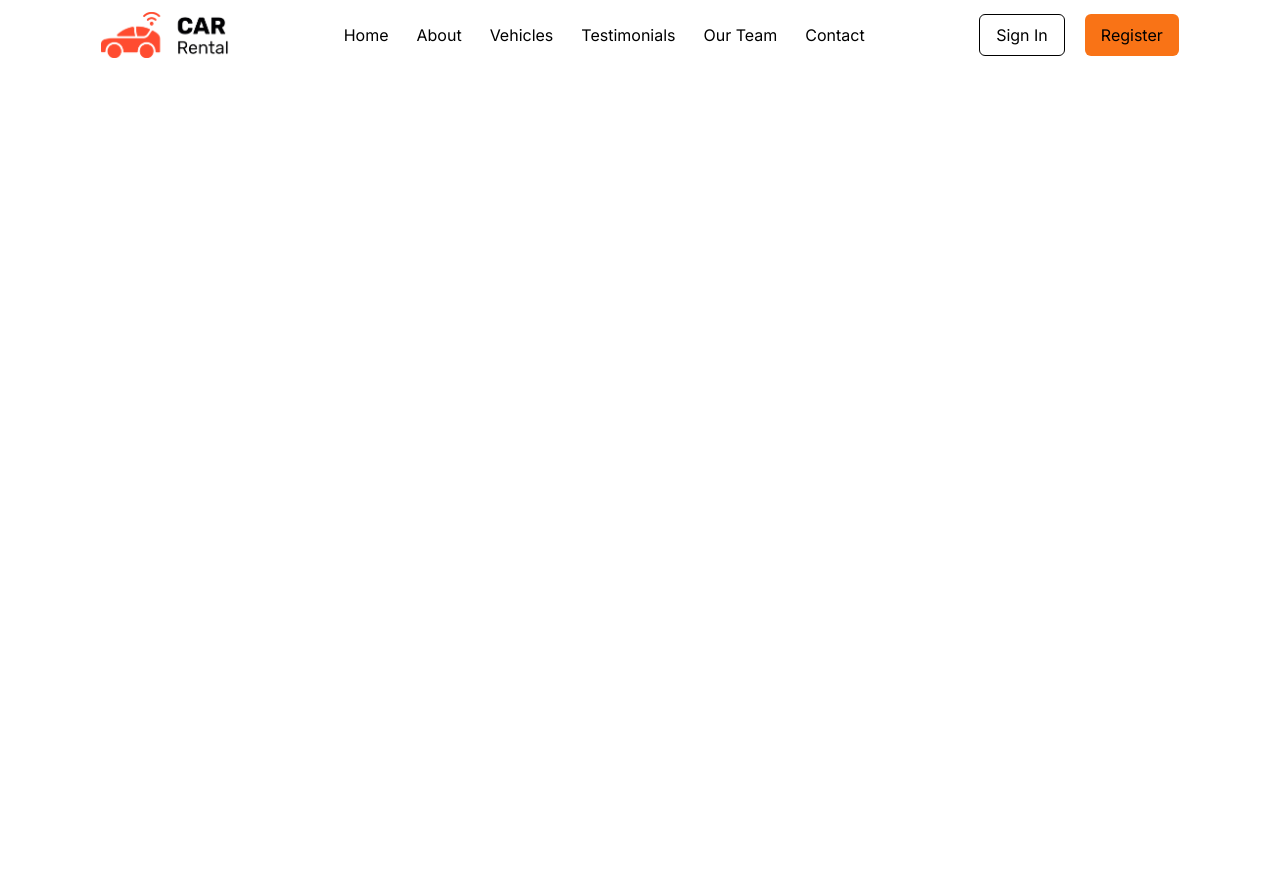
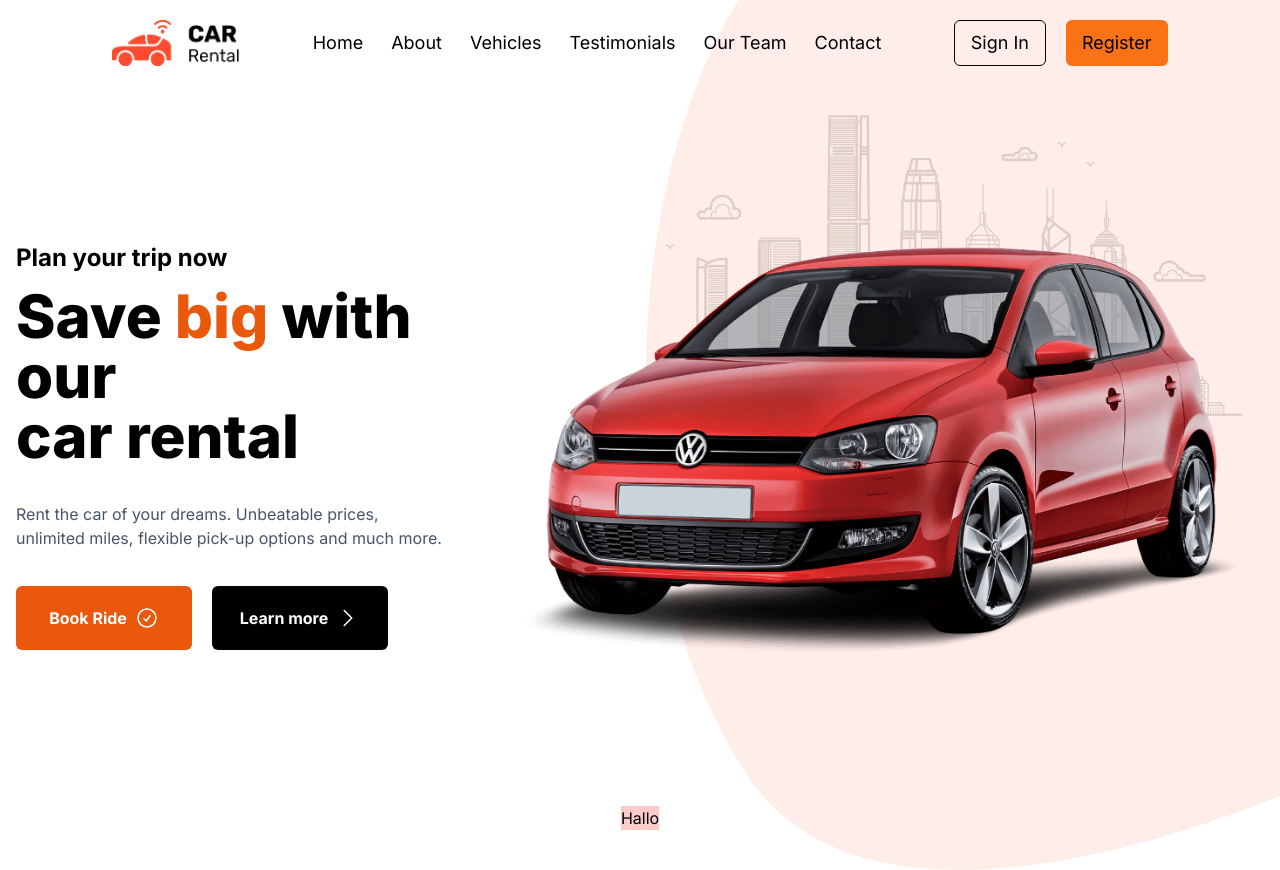
Before and after one commit to JobaF/car-rental, a Next.js app: page / in a window 1280 px wide. Before the commit the page ends 800 px from the top, so only its background shows below. Built offline with nearby package versions, Linux system fonts and the light colour scheme.

Commit message:
Add hero section

```diff
--- a/src/app/page.tsx
+++ b/src/app/page.tsx
@@ -1,12 +1,13 @@
-import Image from "next/image"
-import Navbar from "../components/Navbar"
+import Navbar from "@/components/Navbar"
+import Hero from "@/components/Hero"
+import BookingCard from "@/components/BookingCard"
 
 export default function Home() {
 	return (
 		<main className="">
-			<section className="min-h-[100vh] ">
-				<Navbar />
-			</section>
+			<Navbar />
+			<Hero />
+			<BookingCard />
 		</main>
 	)
 }
--- /dev/null
+++ b/src/components/BookingCard.tsx
@@ -0,0 +1,13 @@
+import { FC } from "react"
+
+interface BookingCardProps {}
+
+const BookingCard: FC<BookingCardProps> = ({}) => {
+	return (
+		<div className="flex justify-center">
+			<div className="max-w-1/2 bg-red-200">Hallo</div>
+		</div>
+	)
+}
+
+export default BookingCard
--- /dev/null
+++ b/src/components/Hero.tsx
@@ -0,0 +1,72 @@
+import { FC } from "react"
+import Image from "next/image"
+import carHero from "../../public/car-hero.png"
+import heroBg from "../../public/hero-bg.png"
+
+interface HeroProps {}
+
+const Hero: FC<HeroProps> = ({}) => {
+	return (
+		<section className="min-h-[90vh] h-full flex flex-col justify-center items-center">
+			<div className="flex flex-col lg:flex-row">
+				<Image
+					src={heroBg}
+					alt="bg-hero"
+					className="absolute -z-10 top-0 right-0 hidden lg:block"
+				/>
+				<div className="flex flex-col justify-center p-4 mb-12 lg:mb-0 lg:text-left text-center">
+					<div className="font-bold text-2xl mb-3">Plan your trip now</div>
+					<div className="text-6xl font-extrabold mb-9">
+						Save <span className=" text-orange-600">big</span> with our <br />{" "}
+						car rental
+					</div>
+					<div className="mb-9 text-slate-600">
+						Rent the car of your dreams. Unbeatable prices,
+						<br /> unlimited miles, flexible pick-up options and much more.
+					</div>
+					<div className="flex gap-5 lg:flex-row flex-col items-center lg:justify-start justify-center text-white font-bold">
+						<button className="flex gap-2 px-6 py-3 bg-orange-600 rounded-md lg:w-44 h-16 justify-center items-center w-56">
+							Book Ride
+							<svg
+								xmlns="http://www.w3.org/2000/svg"
+								fill="none"
+								viewBox="0 0 24 24"
+								strokeWidth={1.5}
+								stroke="currentColor"
+								className="w-6 h-6"
+							>
+								<path
+									strokeLinecap="round"
+									strokeLinejoin="round"
+									d="M9 12.75L11.25 15 15 9.75M21 12a9 9 0 11-18 0 9 9 0 0118 0z"
+								/>
+							</svg>
+						</button>
+						<button className="flex gap-2 px-6 py-3 bg-black  rounded-md h-16 justify-center items-center lg:w-44 w-56">
+							Learn more
+							<svg
+								xmlns="http://www.w3.org/2000/svg"
+								fill="none"
+								viewBox="0 0 24 24"
+								strokeWidth={1.5}
+								stroke="currentColor"
+								className="w-6 h-6"
+							>
+								<path
+									strokeLinecap="round"
+									strokeLinejoin="round"
+									d="M8.25 4.5l7.5 7.5-7.5 7.5"
+								/>
+							</svg>
+						</button>
+					</div>
+				</div>
+				<div className="hidden lg:block">
+					<Image src={carHero} alt="hero car image" className="col-span-2" />
+				</div>
+			</div>
+		</section>
+	)
+}
+
+export default Hero
--- a/src/components/Navbar.tsx
+++ b/src/components/Navbar.tsx
@@ -19,12 +19,12 @@ const Navbar: FC<NavbarProps> = ({}) => {
 	const isSignedIn = false
 	const [isOpen, setIsOpen] = useState(false)
 	return (
-		<div className="p-3 flex lg:justify-around justify-between px-12 items-center">
+		<div className="p-5 flex lg:justify-evenly justify-between px-12 items-center text-lg">
 			{/* car rental logo */}
 			<Link href="">
 				<Image
 					width={128}
-					height={56}
+					height={64}
 					src="/car-rental-logo.png"
 					alt="car rental logo"
 				/>
```
Also changed, not shown: public/car-hero.png (added), public/hero-bg.png (added).
